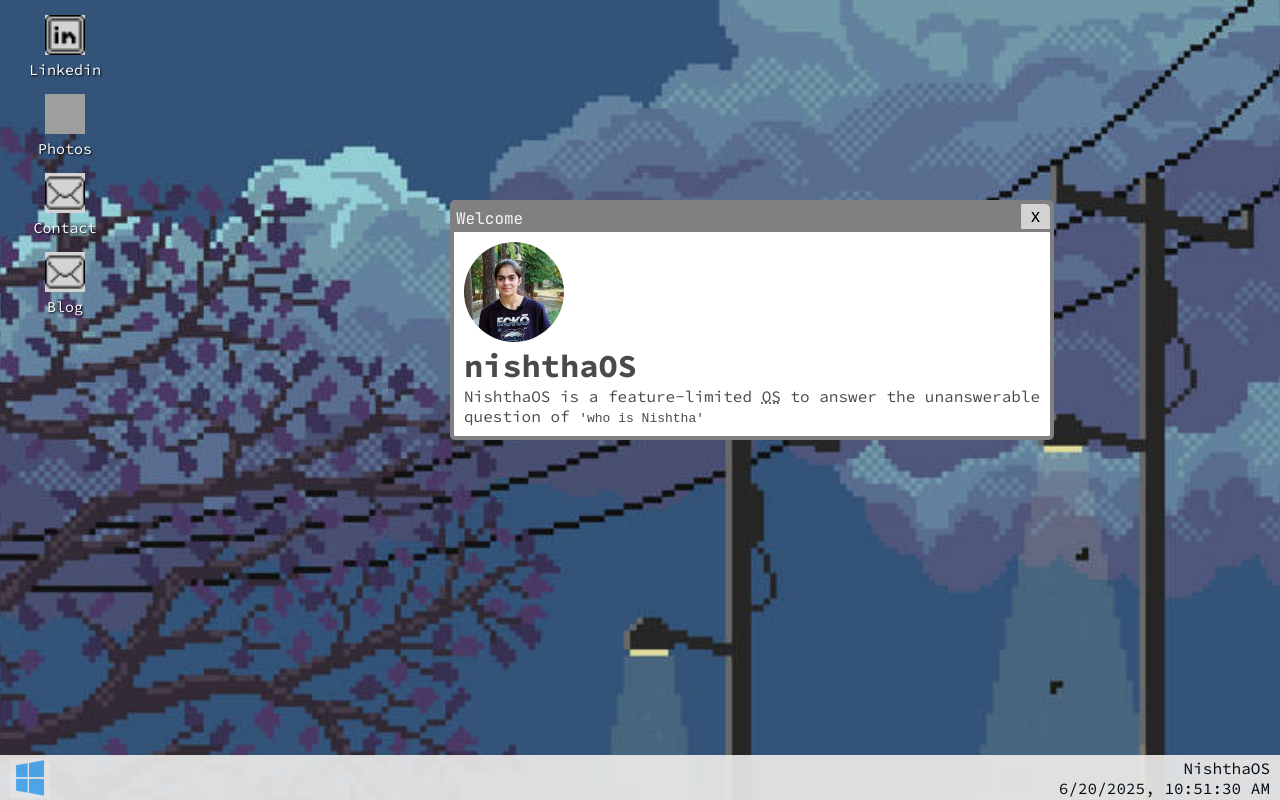
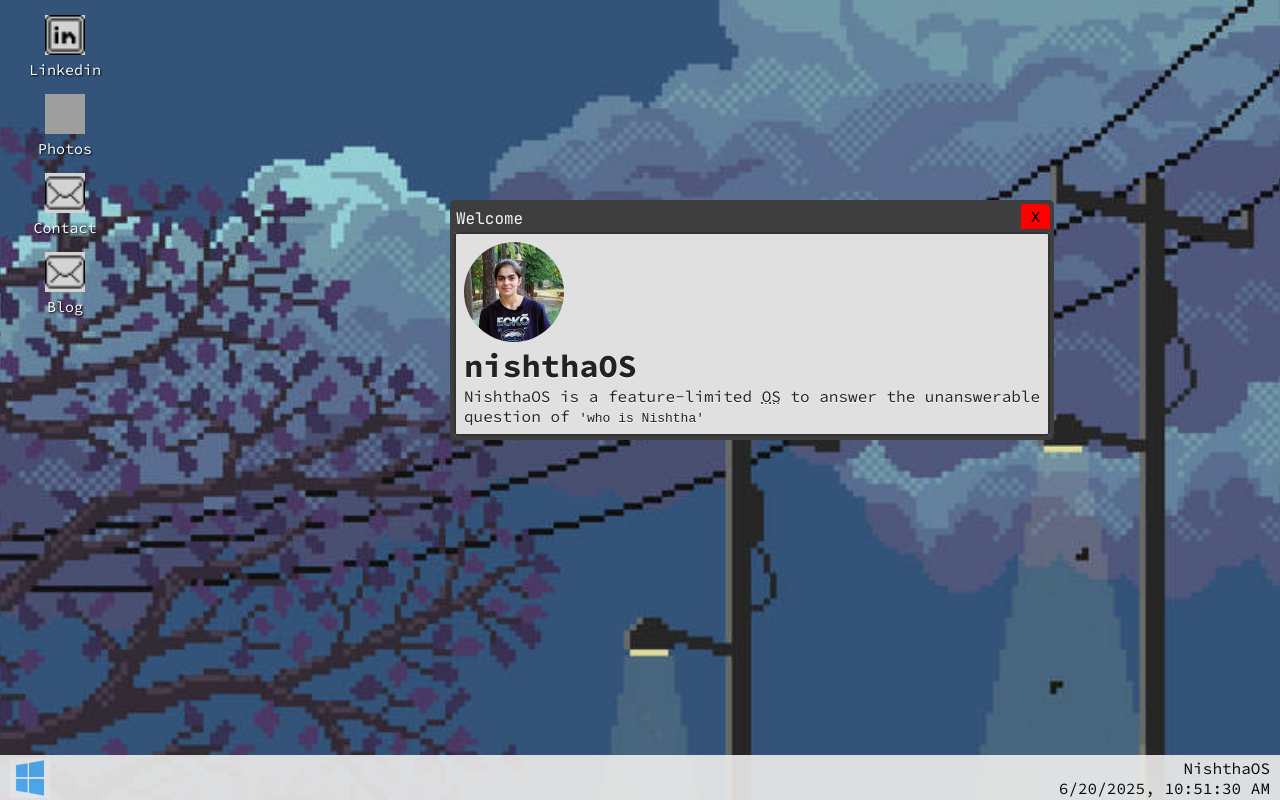
Before and after one commit to NishthaSharma-22/nextjs-website, a Next.js app: page / in a window 1280 px wide. Built offline with nearby package versions, Linux system fonts and the light colour scheme; grey boxes are pictures that could not be loaded.

Commit message:
updated windows.module.css

```diff
--- a/app/styles/Window.module.css
+++ b/app/styles/Window.module.css
@@ -2,19 +2,22 @@
   display: inline-block;
   min-width: 400px;
   min-height: 100px;
-  border-radius: 1px;
+  border-radius: 3px;
   padding: 10px;
-  background-color: white;
+  background: #e0e0e0;
   cursor: auto;
+  box-shadow: inset 0 0 0 2px #333;
+  color: #222;
+  text-shadow: 0 1px 0 #fff;
 }
 
 .frameWindow {
   position: relative;
-  border: 2px solid grey;
+  border: 2px solid #3e3e3e;
   border-radius: 5px;
   cursor: grab;
   user-select: none;
-  background: grey;
+  background: #3e3e3e;
   padding: 30px 2px 2px 2px;
   /* display: flex;
     flex-direction: column;
@@ -25,7 +28,7 @@
   position: absolute;
   top: 2px;
   right: 2px;
-  background-color: lightgrey;
+  background-color: red;
   color: black;
   padding: 2px 10px;
   border: none;
```
